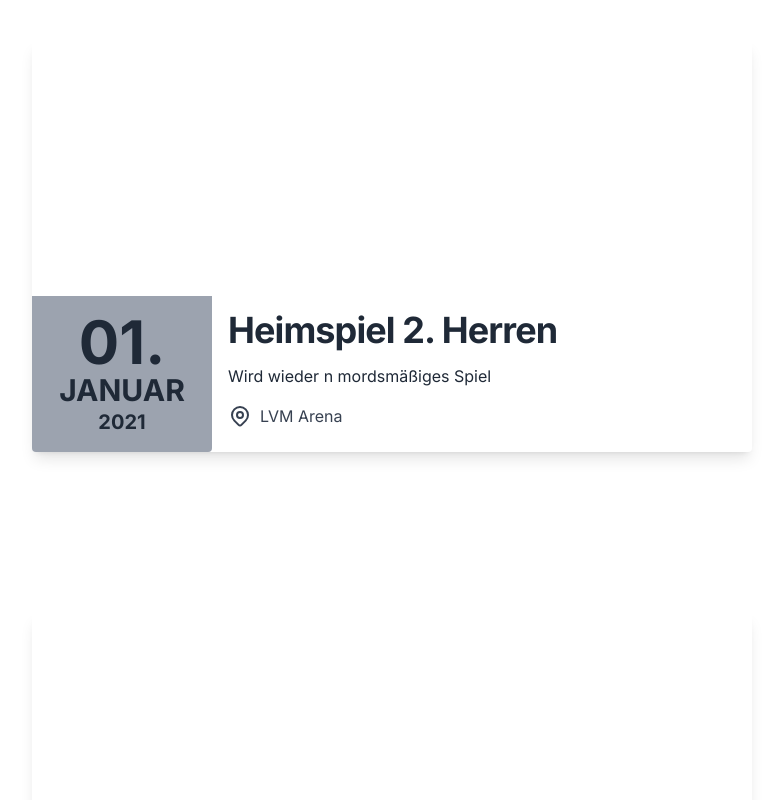
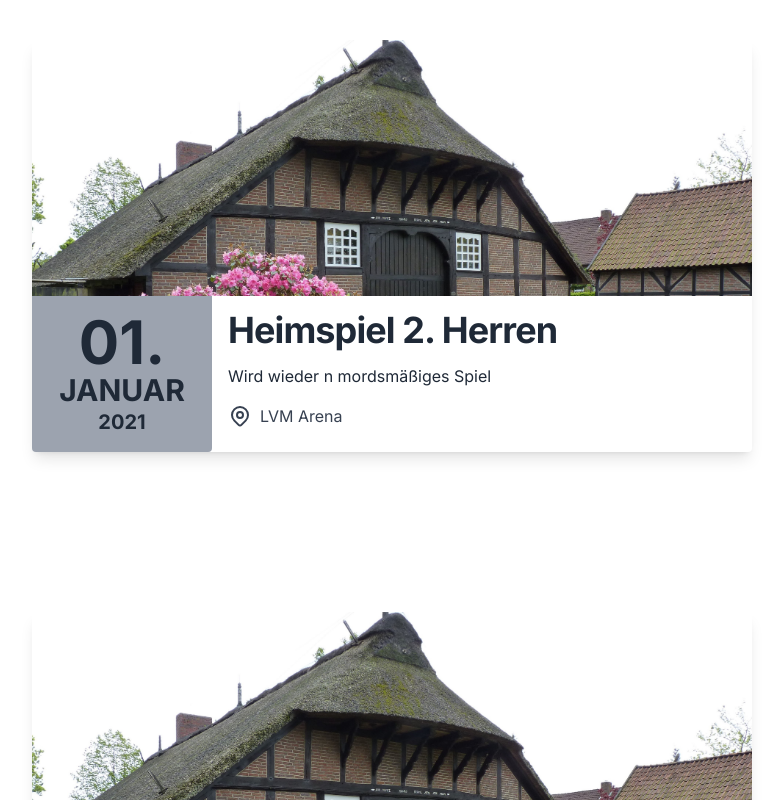
Before and after one commit to Pudl0/westerloy, a Next.js app: page /eventdashboard in a window 1280 px wide. Shown: the top 800 px of the page, without its empty margins (248-1031 px from the left). Built offline with nearby package versions, Linux system fonts and the light colour scheme.

Commit message:
Adding background image style to EventDashboardItem

```diff
--- a/src/app/globals.css
+++ b/src/app/globals.css
@@ -83,4 +83,8 @@
   .dashboard-background {
     background-color: rgba(0, 0, 0, 0.55);
   }
+  .event-item {
+    background-image: url("/Muehlenhof.jpg");
+    background-position: 50%;
+  }
 }
```
